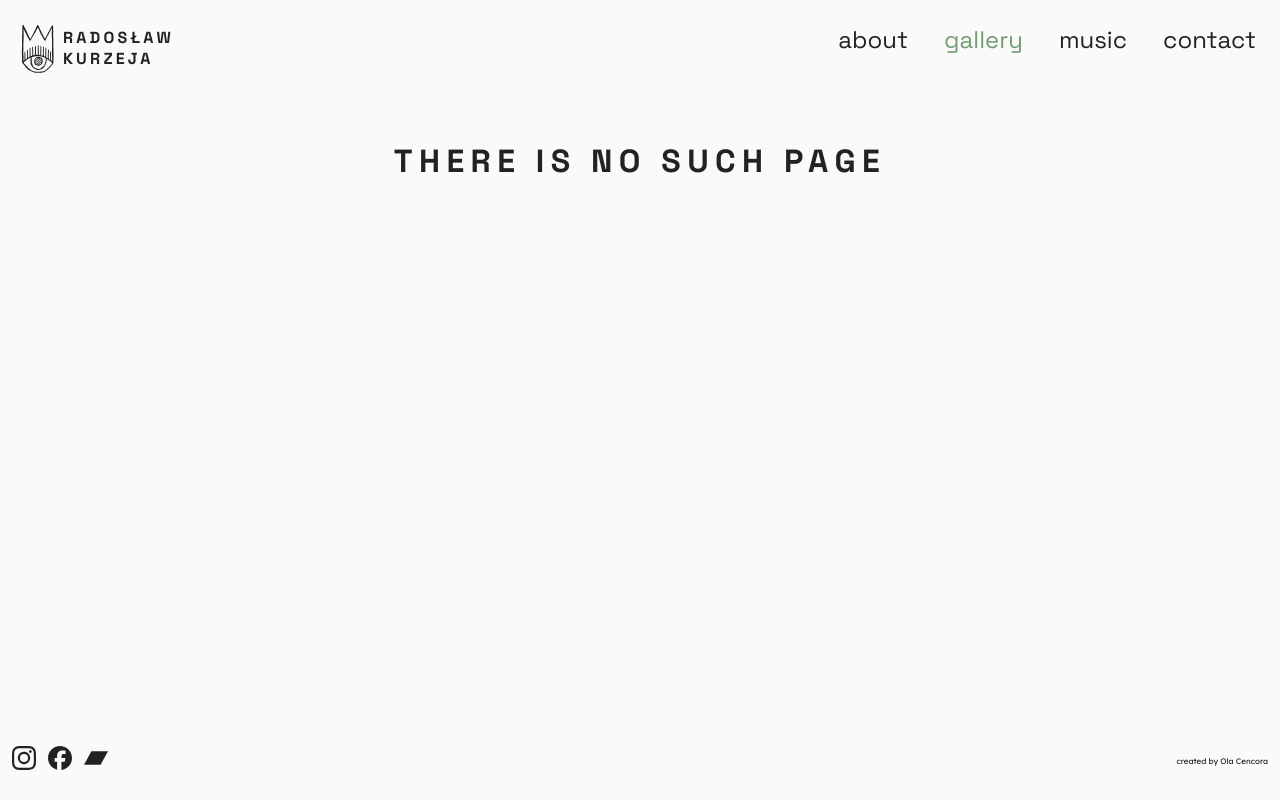
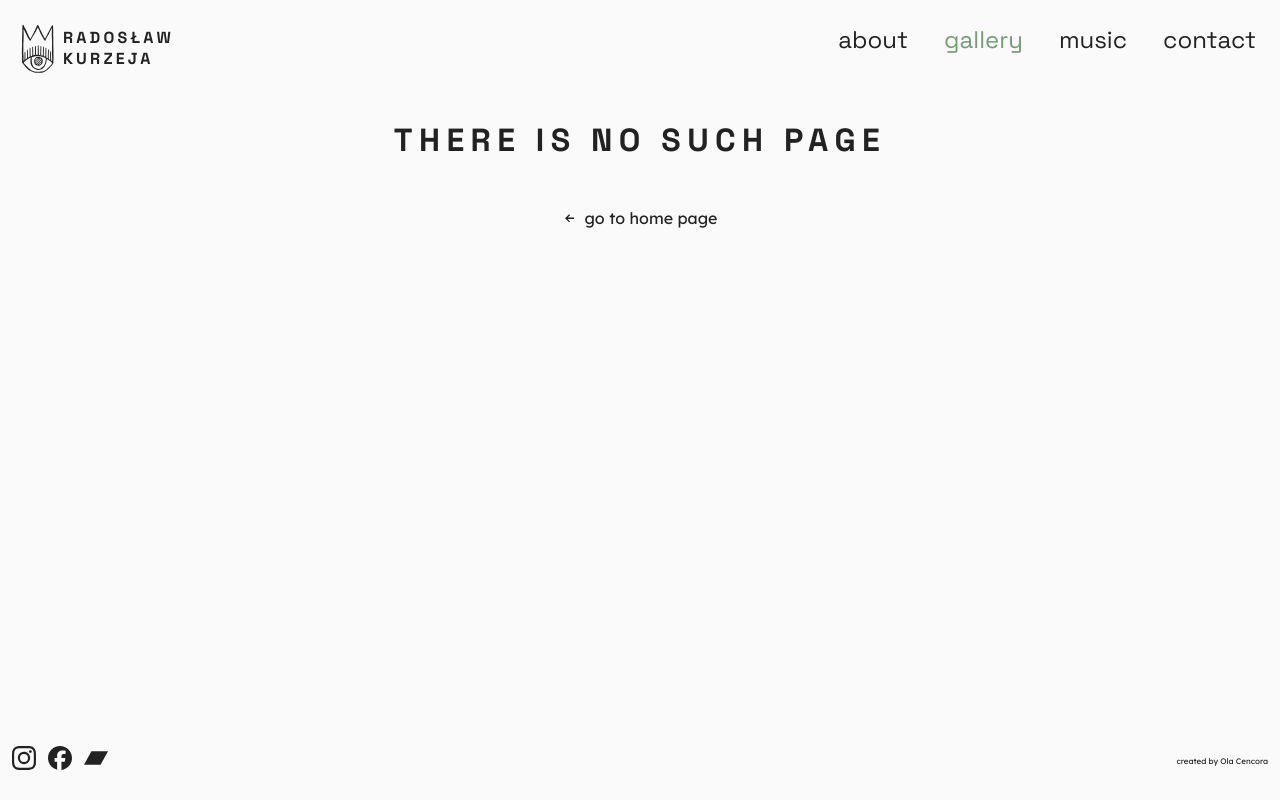
Before and after one commit to Ola-Cencora/Radek-Kurzeja-website, a React (Create React App) app: page /gallery/1 in a window 1280 px wide. Built offline with nearby package versions, Linux system fonts and the light colour scheme.

Commit message:
Add redirect link to not found and signle art pages

```diff
--- /dev/null
+++ b/src/components/common/RedirectLink/RedirectLink.module.scss
@@ -0,0 +1,17 @@
+@import './../../../styles/variables.scss';
+
+.link {
+  display: flex;
+  align-items: center;
+  gap: $basic-size / 2;
+  transition: $transition-color;
+
+  &:hover {
+    color: $color;
+  }
+}
+
+.link___justify {
+  @extend .link;
+  justify-content: center;
+}
--- /dev/null
+++ b/src/components/common/RedirectLink/RedirectLink.tsx
@@ -0,0 +1,18 @@
+import { Link } from "react-router-dom";
+import { GrFormPreviousLink } from "react-icons/gr";
+import styles from "./RedirectLink.module.scss";
+
+interface RedirectLinkProps {
+  link: string;
+  text: string;
+  justify?: boolean;
+}
+
+const RedirectLink: React.FC<RedirectLinkProps> = ({ link, text, justify }) => (
+  <Link to={link} className={justify ? styles.link___justify : styles.link}>
+    <GrFormPreviousLink />
+    {text}
+  </Link>
+);
+
+export default RedirectLink;
--- a/src/components/pages/NotFound/NotFound.tsx
+++ b/src/components/pages/NotFound/NotFound.tsx
@@ -1,11 +1,11 @@
 import PageTitle from "../../common/PageTitle/PageTitle";
+import RedirectLink from "../../common/RedirectLink/RedirectLink";
 
-const NotFound: React.FC = () => {
-  return (
-    <div>
-      <PageTitle title="There is no such page" />
-    </div>
-  );
-};
+const NotFound: React.FC = () => (
+  <section>
+    <PageTitle title="There is no such page" />
+    <RedirectLink link="/" text="go to home page" justify={true} />
+  </section>
+);
 
 export default NotFound;
--- a/src/components/pages/SingleArt/SingleArt.module.scss
+++ b/src/components/pages/SingleArt/SingleArt.module.scss
@@ -43,7 +43,7 @@
   }
 
   &__info {
-    margin-top: $basic-size;
+    margin: $basic-size 0 ($basic-size * 2) 0;
 
     p {
       margin: 0;
--- a/src/components/pages/SingleArt/SingleArt.tsx
+++ b/src/components/pages/SingleArt/SingleArt.tsx
@@ -3,6 +3,7 @@ import galleryData from "../Gallery/galleryData";
 import NotFound from "../NotFound/NotFound";
 import ImageModal from "../../features/ImageModal/ImageModal";
 import Button from "../../common/Button/Button";
+import RedirectLink from "../../common/RedirectLink/RedirectLink";
 import styles from "./SingleArt.module.scss";
 import { useState } from "react";
 import { GrFormPreviousLink } from "react-icons/gr";
@@ -71,6 +72,7 @@ const SingleArt: React.FC = () => {
           <p>{art.technique}</p>
           <p>{art.dimensions}</p>
         </div>
+        <RedirectLink link="/gallery" text="go back to gallery" />
       </div>
     </section>
   );
```
